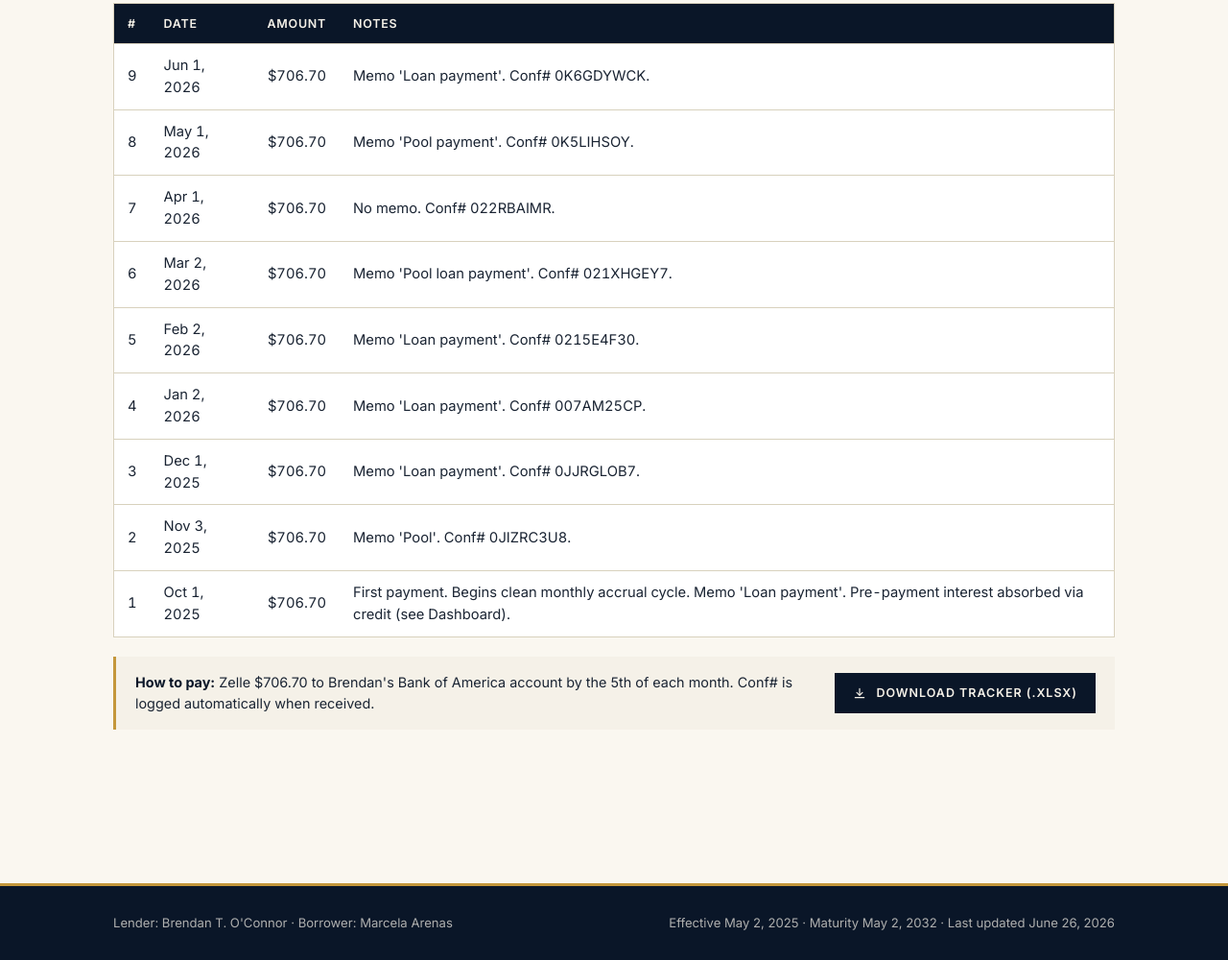
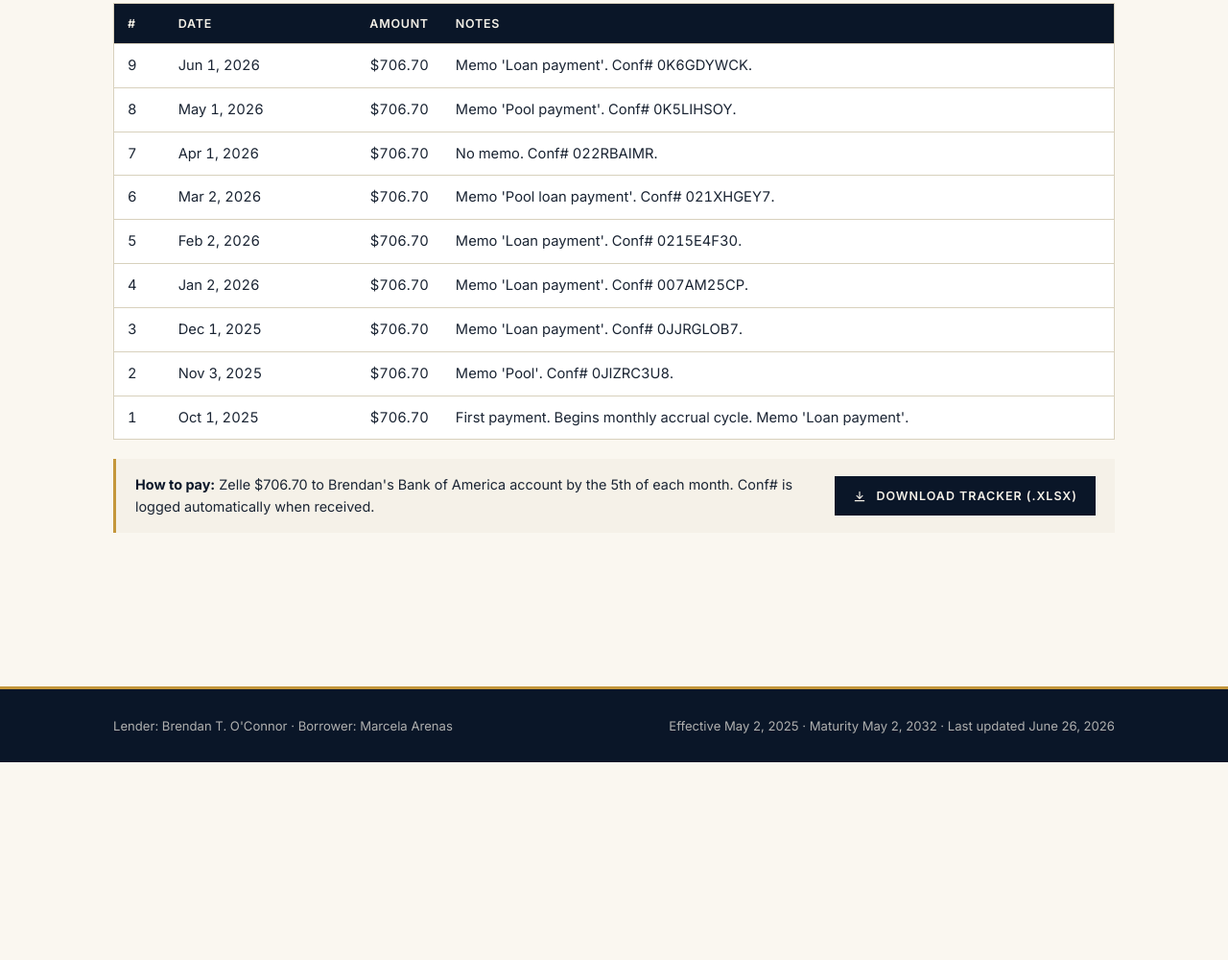
Before and after one commit to brendanterence-pandoc/brendoslife-site, a website: page public/marcela/index.html in a window 1280 px wide. Shown: the part 1011-2011 px from the top of the page at 96% size. After the commit the page ends 1805 px from the top, so only its background shows below. Drawn offline with nearby package versions, Linux system fonts and the light colour scheme.

Commit message:
Update Marcela page (auto, 2026-06-26)

```diff
--- a/public/marcela/index.html
+++ b/public/marcela/index.html
@@ -229,7 +229,7 @@
       <td>1</td>
       <td>Oct 1, 2025</td>
       <td class="num">$706.70</td>
-      <td>First payment. Begins clean monthly accrual cycle. Memo &#39;Loan payment&#39;. Pre-payment interest absorbed via credit (see Dashboard).</td>
+      <td>First payment. Begins monthly accrual cycle. Memo &#39;Loan payment&#39;.</td>
     </tr>
       </tbody>
     </table>
```
Also changed, not shown: 1 other file.
